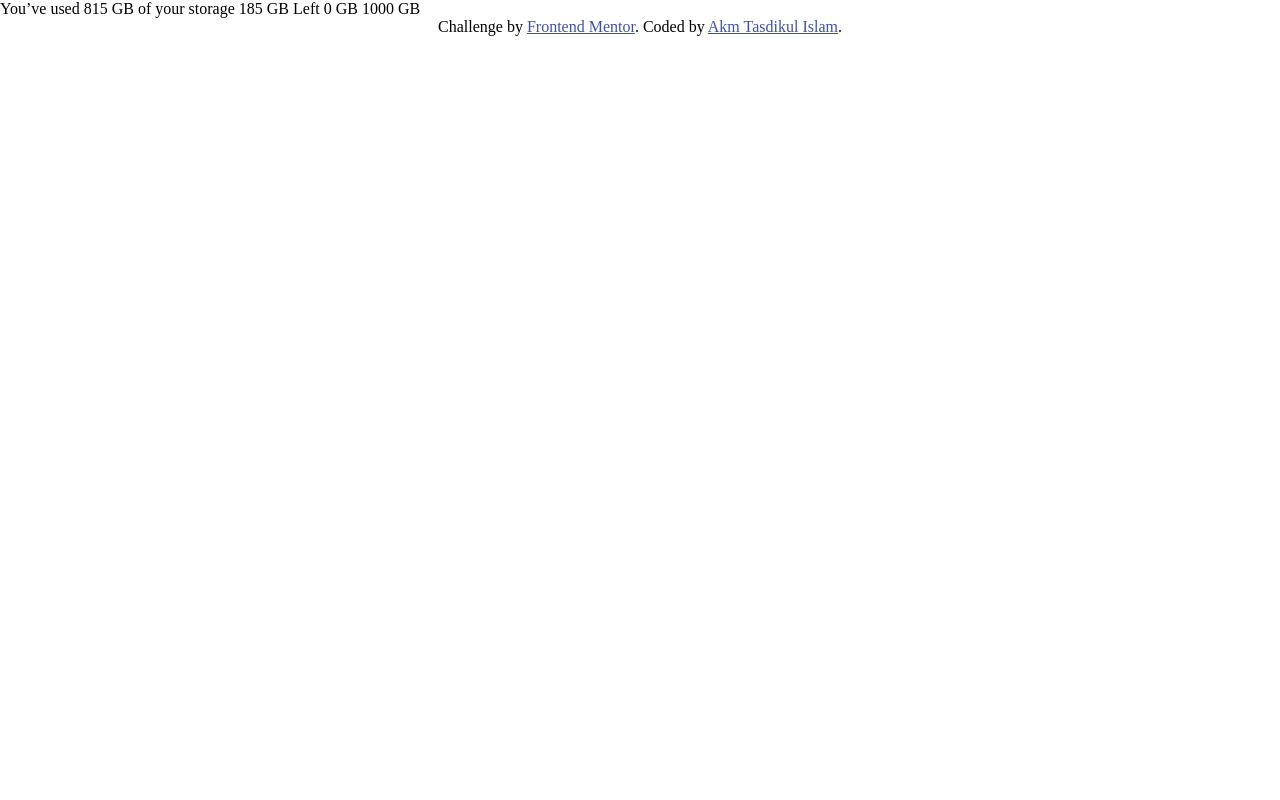
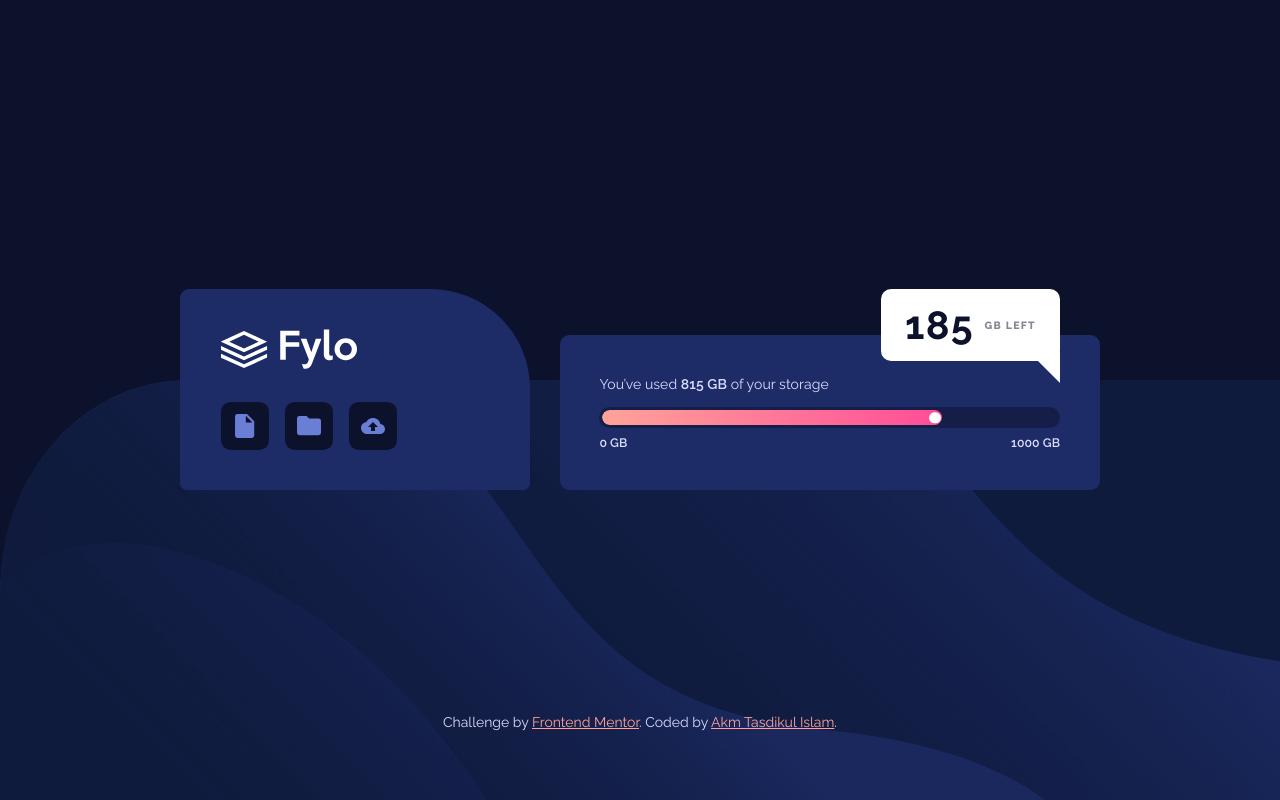
Before and after one commit to akmtasdikulislam/fylo-data-storage-component, a plain HTML site: page index.html in a window 1280 px wide. Drawn offline with Linux system fonts and the light colour scheme.

Commit message:
desktop-version : UI development completed

```diff
--- a/index.html
+++ b/index.html
@@ -23,7 +23,39 @@
     <title>Frontend Mentor | Fylo data storage component</title>
   </head>
   <body>
-    You’ve used 815 GB of your storage 185 GB Left 0 GB 1000 GB
+    <main class="container">
+      <div class="logo-action_container">
+        <img src="./images/logo.svg" alt="" class="logo" />
+        <div class="action_group">
+          <div class="action">
+            <img src="./images/icon-document.svg" alt="" />
+          </div>
+          <div class="action">
+            <img src="./images/icon-folder.svg" alt="" />
+          </div>
+          <div class="action">
+            <img src="./images/icon-upload.svg" alt="" />
+          </div>
+        </div>
+      </div>
+      <div class="progress-bar_container">
+        <div class="storage_remaining">
+          <span class="storage_remaining_amount">185</span> GB Left
+        </div>
+        <p>You’ve used <span class="bold">815 GB</span> of your storage</p>
+        <div class="progress-bar">
+          <div class="progress-bar-bg">
+            <div class="progress-bar-line">
+              <div class="progress-indicator-circle"></div>
+            </div>
+          </div>
+        </div>
+        <div class="storage_indicator">
+          <p class="initial_storage">0 GB</p>
+          <p class="total_storage">1000 GB</p>
+        </div>
+      </div>
+    </main>
 
     <div class="attribution">
       Challenge by
--- a/style.css
+++ b/style.css
@@ -3,10 +3,14 @@
     --gradient: linear-gradient(to right, hsl(6, 100%, 80%), hsl(335, 100%, 65%));
 
     /* Neutral Colors */
-    --dark-blue     : hsl(228, 56%, 26%);
-    --grayish-blue  : hsl(229, 7%, 55%);
-    --pale-blue     : hsl(243, 100%, 93%);
-    --very-dark-blue: hsl(229, 57%, 11%);
+    --dark-blue         : hsl(228, 56%, 26%);
+    --slightly-dark-blue: hsl(228, 56%, 18%);
+    --grayish-blue      : hsl(229, 7%, 55%);
+    --pale-blue         : hsl(243, 100%, 93%);
+    --very-dark-blue    : hsl(229, 57%, 11%);
+
+    /* Base font-size */
+    font-size: 14px;
 }
 
 /* Initialization */
@@ -19,16 +23,181 @@
 }
 
 body {
-    min-height: 100vh;
-    min-width : 100vw;
-    overflow  : hidden;
+    align-items        : center;
+    background-color   : var(--very-dark-blue);
+    background-image   : url(./images/bg-desktop.png);
+    background-position: bottom;
+    background-repeat  : no-repeat;
+    background-size    : 100vw 52.5vh;
+    display            : flex;
+    flex-direction     : column;
+    font-family        : "Raleway", sans-serif;
+    justify-content    : center;
+    min-height         : 100vh;
+    min-width          : 100vw;
+    overflow           : hidden;
+    position           : relative;
+}
+
+main {
+    align-items   : end;
+    display       : flex;
+    flex-direction: row;
+    gap           : 2.1em;
+    margin-top    : -1.5em;
+}
+
+.logo-action_container {
+    background-color: var(--dark-blue);
+    border-radius   : .65em 7.125em .5em .5em;
+    display         : flex;
+    flex-direction  : column;
+    gap             : 2.35em;
+    height          : 14.35em;
+    padding         : 2.85em 9em 3em 2.925em;
+    width           : 25em;
+}
+
+.logo {
+    height: auto;
+    width : 9.7em;
+}
+
+.action_group {
+    display       : flex;
+    flex-direction: row;
+    gap           : 1.125rem;
+}
+
+.action {
+    align-items     : center;
+    background-color: var(--very-dark-blue);
+    border-radius   : .7em;
+    cursor          : pointer;
+    display         : flex;
+    flex-direction  : column;
+    height          : 3.45em;
+    justify-content : center;
+    width           : 3.45em;
+}
+
+.action:hover {
+    filter    : brightness(150%);
+    transition: all .3s ease-in-out;
+}
+
+.progress-bar_container {
+    background-color: var(--dark-blue);
+    border-radius   : .7em;
+    display         : flex;
+    flex-direction  : column;
+    height          : 11.05em;
+    justify-content : center;
+    padding         : 2.85em;
+    padding-top     : 1.75em;
+    position        : relative;
+    width           : 38.6em;
+}
+
+.progress-bar_container p {
+    color         : var(--pale-blue);
+    font-size     : 1em;
+    letter-spacing: .0055em;
+    margin-bottom : -1.3em;
+    margin-top    : 0em;
+}
+
+.bold {
+    font-weight: 600;
+}
+
+.progress-bar-bg {
+    background-color: var(--slightly-dark-blue);
+    border          : 3px solid var(--slightly-dark-blue);
+    border-radius   : 1.25em;
+    height          : 1.5em;
+    margin-bottom   : .425em;
+    margin-top      : 2.4em;
+    overflow        : hidden;
+    width           : 100%;
+}
+
+.progress-bar-line {
+    background   : var(--gradient);
+    border-radius: 1em;
+    height       : 100%;
+    position     : relative;
+    width        : 74.75%;
+}
+
+.progress-indicator-circle {
+    background-color: white;
+    border-radius   : 50%;
+    height          : .82em;
+    position        : absolute;
+    right           : .1em;
+    top             : 50%;
+    transform       : translateY(-50%);
+    width           : .82em;
+}
+
+.storage_remaining {
+    align-items               : center;
+    background                : white;
+    border-bottom-right-radius: 0;
+    border-radius             : .95em;
+    color                     : var(--grayish-blue);
+    display                   : flex;
+    flex-direction            : row;
+    font-size                 : .75em;
+    font-weight               : 800;
+    gap                       : 1em;
+    letter-spacing            : .125em;
+    padding                   : 1.25em 2.3em;
+    position                  : absolute;
+    right                     : 3.8em;
+    text-transform            : uppercase;
+    top                       : -4.4em;
+    width                     : fit-content;
+}
+
+.storage_remaining::after {
+    border-bottom: 0;
+    border-left  : 3em solid transparent;
+    border-top   : 3em solid white;
+    content      : "";
+    height       : 0;
+    position     : absolute;
+    right        : 0;
+    top          : 6em;
+    width        : 0;
+}
+
+.storage_remaining_amount {
+    color      : var(--very-dark-blue);
+    font-size  : 3.75em;
+    font-weight: 700;
+}
+
+.storage_indicator {
+    align-items    : center;
+    color          : var(--pale-blue);
+    display        : flex;
+    font-size      : .875em;
+    font-weight    : 600;
+    justify-content: space-between;
 }
 
 .attribution {
+    bottom    : 5em;
+    color     : var(--pale-blue);
     font-size : 1em;
+    left      : 50%;
+    position  : absolute;
     text-align: center;
+    transform : translateX(-50%);
 }
 
 .attribution a {
-    color: hsl(228, 45%, 44%);
+    color: hsl(6, 100%, 80%);
 }
```
